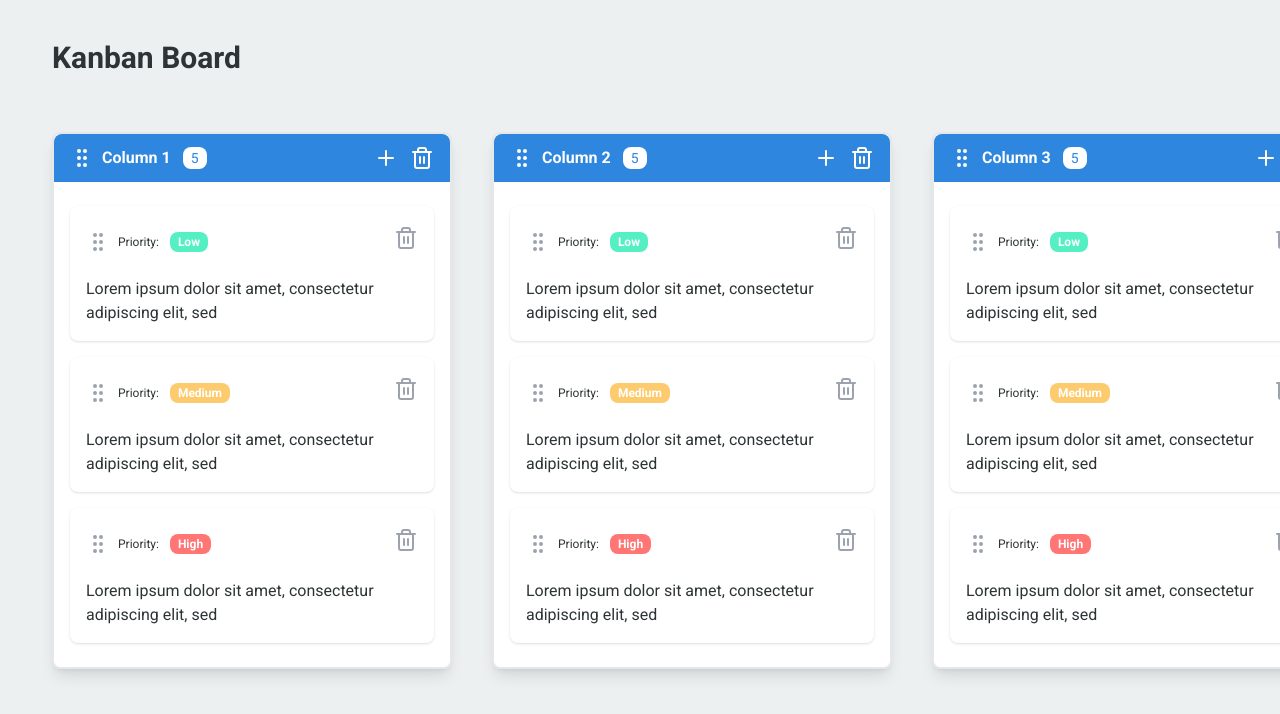
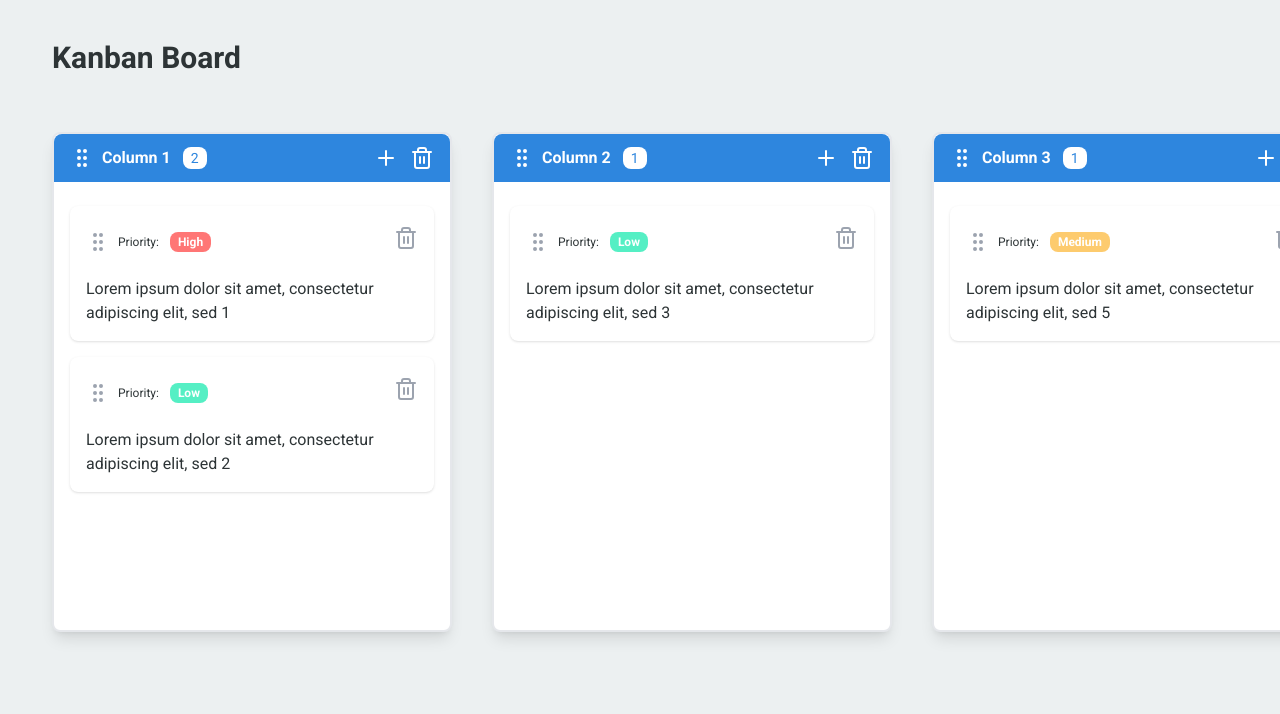
Before and after one commit to niketski/kanban-board, a React (Vite) app: page / in a window 1280 px wide. Shown: the top 714 px of the page. Built offline with nearby package versions, Linux system fonts and the light colour scheme.

Commit message:
feat: created dynamic task card list

```diff
--- a/src/components/kanban-board.tsx
+++ b/src/components/kanban-board.tsx
@@ -28,31 +28,31 @@ const INITIAL_COLUMNS: Column[] = [
 const INITIAL_TASKS: Task[] = [
   {
     id: 1,
-    content: 'Lorem ipsum dolor sit amet, consectetur adipiscing elit, sed',
+    content: 'Lorem ipsum dolor sit amet, consectetur adipiscing elit, sed 1',
     priority: 'high',
     columnId: 1
   },
   {
     id: 2,
-    content: 'Lorem ipsum dolor sit amet, consectetur adipiscing elit, sed',
+    content: 'Lorem ipsum dolor sit amet, consectetur adipiscing elit, sed 2',
     priority: 'low',
     columnId: 1
   },
   {
     id: 3,
-    content: 'Lorem ipsum dolor sit amet, consectetur adipiscing elit, sed',
+    content: 'Lorem ipsum dolor sit amet, consectetur adipiscing elit, sed 3',
     priority: 'low',
     columnId: 2
   },
   {
     id: 4,
-    content: 'Lorem ipsum dolor sit amet, consectetur adipiscing elit, sed',
+    content: 'Lorem ipsum dolor sit amet, consectetur adipiscing elit, sed 4',
     priority: 'high',
     columnId: 4
   },
   {
     id: 5,
-    content: 'Lorem ipsum dolor sit amet, consectetur adipiscing elit, sed',
+    content: 'Lorem ipsum dolor sit amet, consectetur adipiscing elit, sed 5',
     priority: 'medium',
     columnId: 3
   }
@@ -70,7 +70,7 @@ function KanbanBoard() {
           {
             columns &&
               columns.map(column => {
-                const filteredTasks = tasks.filter(task => task.id === column.id); // filter task based on the corresponding column
+                const filteredTasks = tasks.filter(task => task.columnId === column.id); // filter task based on the corresponding column
 
                 return (
                   <KanbanColumn
--- a/src/components/kanban-column.tsx
+++ b/src/components/kanban-column.tsx
@@ -1,5 +1,6 @@
 import { Id, Task } from "../types"
 import { Trash2, Plus, GripVertical } from "lucide-react"
+import TaskCard from "./task-card"
 
 interface KanbanColumnProps {
     title: string,
@@ -7,7 +8,7 @@ interface KanbanColumnProps {
     tasks: Task[]
 }
 
-function KanbanColumn({ title } : KanbanColumnProps) {
+function KanbanColumn({ title, tasks } : KanbanColumnProps) {
   return (
     <div className="px-5">
         <div className="min-h-[500px] w-[400px] border-2 bg-white rounded-lg shadow-lg flex flex-col">
@@ -18,7 +19,7 @@ function KanbanColumn({ title } : KanbanColumnProps) {
                         <GripVertical/>
                     </button>
                     <h3 className="text-white font-bold">{title}</h3>
-                    <span className="bg-white text-primary py-1 px-2 text-[14px] leading-none rounded-lg inline-block ml-3">5</span>
+                    {tasks.length ? <span className="bg-white text-primary py-1 px-2 text-[14px] leading-none rounded-lg inline-block ml-3">{tasks.length}</span> : null}
                 </div>
                 <div className="flex items-center">
                     <button className="text-white outline-none text-[10px] mr-3 hover:opacity-70 transition-opacity" title="Add task">
@@ -35,68 +36,19 @@ function KanbanColumn({ title } : KanbanColumnProps) {
             <div className=" flex-1 overflow-y-auto p-4">
                 <div className="flex flex-col">
 
-                    <div className="py-2">
-                        <div className="rounded-lg shadow bg-white px-4 break-words pt-5 pb-4">
-                            <div className="flex justify-between items-center mb-5">
-                                <div className="flex items-center">
-                                    <button className="text-gray-400 hover:opacity-70 transition-opacity outline-none mr-2" title="Delete task">
-                                        <GripVertical/>
-                                    </button>
-                                    <p className="text-[12px]">Priority: <span className="font-bold inline-block ml-2 px-2 py-1 bg-[#55efc4] leading-none rounded-lg text-white">Low</span></p>
-                                </div>
-                                <div>
-                                    <button className="text-gray-400 hover:opacity-70 transition-opacity outline-none" title="Delete task">
-                                        <Trash2/>
-                                    </button>
-                                </div>
-                            </div>
-                            <div>
-                                Lorem ipsum dolor sit amet, consectetur adipiscing elit, sed
-                            </div>
-                        </div>
-                    </div>
+                    {tasks &&
 
-                    <div className="py-2">
-                        <div className="rounded-lg shadow bg-white px-4 break-words pt-5 pb-4">
-                            <div className="flex justify-between items-center mb-5">
-                                <div className="flex items-center">
-                                    <button className="text-gray-400 hover:opacity-70 transition-opacity outline-none mr-2" title="Delete task">
-                                        <GripVertical/>
-                                    </button>
-                                    <p className="text-[12px]">Priority: <span className="font-bold inline-block ml-2 px-2 py-1 bg-[#fdcb6e] leading-none rounded-lg text-[12px] text-white">Medium</span></p>
-                                </div>
-                                <div>
-                                    <button className="text-gray-400 hover:opacity-70 transition-opacity outline-none" title="Delete task">
-                                        <Trash2/>
-                                    </button>
-                                </div>
-                            </div>
-                            <div>
-                                Lorem ipsum dolor sit amet, consectetur adipiscing elit, sed
-                            </div>
-                        </div>
-                    </div>
+                        tasks.map(task => {
 
-                    <div className="py-2">
-                        <div className="rounded-lg shadow bg-white px-4 break-words pt-5 pb-4">
-                            <div className="flex justify-between items-center mb-5">
-                                <div className="flex items-center">
-                                    <button className="text-gray-400 hover:opacity-70 transition-opacity outline-none mr-2" title="Delete task">
-                                        <GripVertical/>
-                                    </button>
-                                    <p className="text-[12px]">Priority: <span className="font-bold inline-block ml-2 px-2 py-1 bg-[#ff7675] leading-none rounded-lg text-[12px] text-white">High</span></p>
-                                </div>
-                                <div>
-                                    <button className="text-gray-400 hover:opacity-70 transition-opacity outline-none" title="Delete task">
-                                        <Trash2/>
-                                    </button>
-                                </div>
-                            </div>
-                            <div>
-                                Lorem ipsum dolor sit amet, consectetur adipiscing elit, sed
-                            </div>
-                        </div>
-                    </div>
+                            return (
+
+                                <TaskCard
+                                    key={task.id}
+                                    task={task}/>
+                            );
+
+                        })
+                    }
 
                 </div>
 
--- /dev/null
+++ b/src/components/task-card.tsx
@@ -0,0 +1,57 @@
+import { GripVertical, Trash2 } from "lucide-react"
+import { Task } from "../types"
+
+interface TasksCardProps {
+    task: Task
+}
+
+function TaskCard({ task }: TasksCardProps) {
+    let statusBgColor: string = 'bg-[#55efc4]';
+
+    switch(task.priority) {
+
+        case 'high':
+
+            statusBgColor = 'bg-[#ff7675]';
+
+        break;
+
+        case 'medium':
+
+            statusBgColor = 'bg-[#fdcb6e]';
+
+        break;
+
+        default:
+
+            statusBgColor = 'bg-[#55efc4]'
+
+        break;
+
+    }
+
+    return (
+        <div className="py-2">
+            <div className="rounded-lg shadow bg-white px-4 break-words pt-5 pb-4">
+                <div className="flex justify-between items-center mb-5">
+                    <div className="flex items-center">
+                        <button className="text-gray-400 hover:opacity-70 transition-opacity outline-none mr-2" title="Delete task">
+                            <GripVertical/>
+                        </button>
+                        <p className="text-[12px]">Priority: <span className={`font-bold inline-block ml-2 px-2 py-1 ${statusBgColor} leading-none rounded-lg text-white capitalize`}>{task.priority}</span></p>
+                    </div>
+                    <div>
+                        <button className="text-gray-400 hover:opacity-70 transition-opacity outline-none" title="Delete task">
+                            <Trash2/>
+                        </button>
+                    </div>
+                </div>
+                <div>
+                    {task.content}
+                </div>
+            </div>
+        </div>
+    );
+}
+
+export default TaskCard
```
